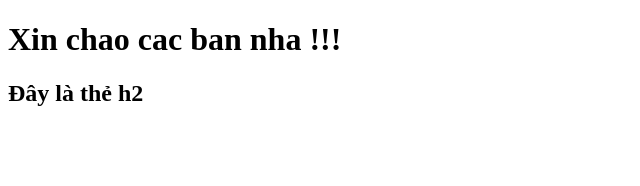
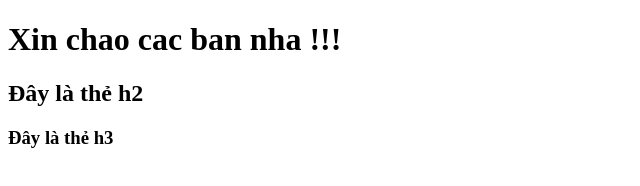
Before and after one commit to DAOVANTRONG-HUST/VS-Code-Demo, a plain HTML site: page index.html in a window 1280 px wide. Shown: the whole page, without its empty margins (0-640 px from the left). Drawn offline with Linux system fonts and the light colour scheme.

Commit message:
1 commit branch

```diff
--- a/index.html
+++ b/index.html
@@ -9,5 +9,6 @@
 <body>
     <h1>Xin chao cac ban nha !!!</h1>
     <h2>Đây là thẻ h2</h2>
+    <h3>Đây là thẻ h3</h3>
 </body>
 </html>
```
